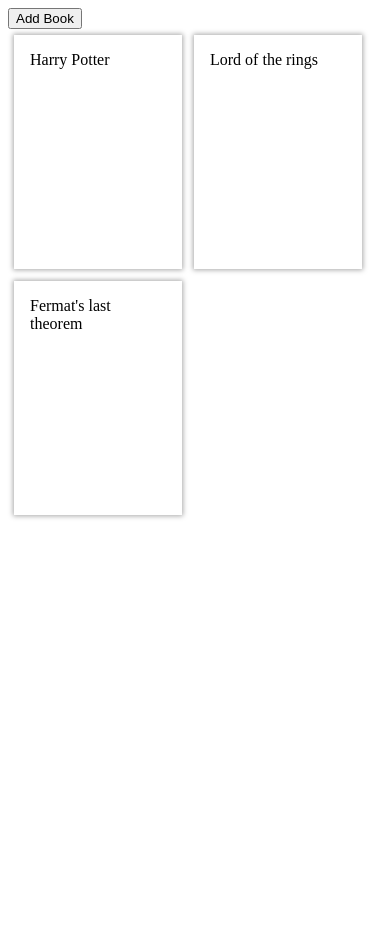
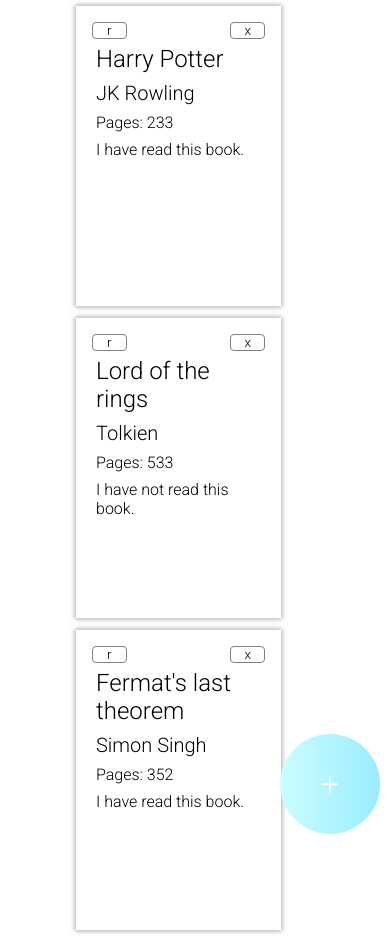
Before and after one commit to baneinei/Library, a plain HTML site: page index.html in a window 390 px wide. Before the commit the page ends 844 px from the top, so only its background shows below. Drawn offline with Linux system fonts and the light colour scheme.

Commit message:
Added pretty much the rest, some things need to be fixed still: Make the form minimizable without submitting, also fixing some responsive issues.

```diff
--- a/index.html
+++ b/index.html
@@ -2,10 +2,12 @@
 <head>
 <title>Library</title>
 <link rel="stylesheet" href="main.css">
+<link href="https://fonts.googleapis.com/css2?family=Roboto:wght@300&display=swap" rel="stylesheet">
+
 </head>
 <body>
 
-<button id="open_form_btn">Add Book</button>
+<button id="open_form_btn">+</button>
 
 <div id="container">
 
@@ -14,9 +16,10 @@
 <div id="fade" style="display:none;">
     <div id="form_box">
         <form id="book_form">
-            <input type="text" id="book_title" placeholder="Book Title" name="title" value="">
-            <input type="text" id="book_author" placeholder="Author" name="author">
-            <input type="number" id="book_pages" placeholder="Pages" name="pages">
+            <input class="input_box" type="text" id="book_title" placeholder="Book Title" name="title" value="">
+            <input class="input_box" type="text" id="book_author" placeholder="Author" name="author">
+            <input class="input_box" type="number" id="book_pages" placeholder="Pages" name="pages">
+            <br>
             <input type="radio" id="book_read" name="read">
             <label for="read">I have read this book</label><br>
             <input id="submit_form" type="button" value="Submit">
--- a/main.css
+++ b/main.css
@@ -1,3 +1,11 @@
+* {
+    margin:0px;
+    padding:0px;
+    box-sizing:border-box;
+    font-family: 'Roboto', sans-serif;
+
+}
+
 .book_card {
     padding:16px;
 
@@ -6,8 +14,30 @@
 box-shadow: 0px 0px 5px 1px rgba(0,0,0,0.34);
 
     margin:6px;
-    width:136px;
-    height:202px;
+    width:205px;
+    float:left;
+    height:300px;
+}
+
+.book_card p {
+    padding:4px;
+
+}
+
+.book_card button {
+
+    width:20%;
+    background-color:white;
+    border-radius:4px;
+    border:1px solid grey;
+
+}
+
+.book_card .remove_book {
+    float:right;
+}
+
+.book_card .toggle_read {
     float:left;
 }
 
@@ -20,14 +50,74 @@ box-shadow: 0px 0px 5px 1px rgba(0,0,0,0.34);
     position:fixed;
 }
 
+#open_form_btn {
+    position:fixed;
+    bottom:10px;
+    right:10px;
+    width:100px;
+    height:100px;
+    border-radius:50%;
+    border:none;
+    background: rgb(2,0,36);
+    background: linear-gradient(90deg, rgba(2,0,36,1) 0%, rgba(204,253,255,1) 0%, rgba(153,237,255,1) 100%);
+    font-size:32px;
+    color:white;
+}
+
+#container {
+    margin:0 auto;
+    display:table;
+    width:auto;
+}
+
 #form_box {
-    width:180px;
+    width:300px;
     margin: 0 auto;
-    background-color: silver;
-    padding:24px;
+    background-color: white;
+    padding:40px;
     margin-top:200px;
+}
+
+#book_form {
+    width:200px;
+    margin:0 auto;
+    display: table;
+
+}
+
+#book_form input[type=button],#book_form input[type=text],#book_form input[type=number] {
+    width:100%;
+}
+
+.input_box {
+    padding:12px;
 }
 
 #form_box input {
     margin:4px;
 }
+
+input[type=radio] {
+    width:20px;
+}
+
+#title {
+    font-size:24px;
+}
+
+#author {
+    font-size:20px;
+}
+
+@media screen and (max-width: 1310px) {
+    #container {
+        width:675px;
+    }
+  }
+
+
+  @media screen and (max-width: 660px) {
+    #container {
+        width:250px;
+    }
+  }
--- a/script.js
+++ b/script.js
@@ -6,7 +6,10 @@ const submitForm = document.querySelector("#submit_form");
 var bookForm = document.querySelector("#submit_form");
 
 bookForm.addEventListener("click", () => {
-    let new_book = new Book(document.querySelector("#book_title").value);
+    let new_book = new Book(document.querySelector("#book_title").value,
+                            document.querySelector("#book_author").value,
+                            document.querySelector("#book_pages").value,
+                            document.querySelector("#book_read").checked);
     addBookToLibrary(new_book);
     toggleDisplay(addBookForm);
     render();
@@ -26,8 +29,16 @@ function toggleDisplay(element) {
 
 }
 
-function Book(name) {
+function Book(name,author,pages,read) {
     this.name = name;
+    this.author = author;
+    this.pages = pages;
+    this.read = read;
+}
+
+Book.prototype.toggleRead = function () {
+    this.read = !(this.read);
+    render();
 }
 
 function addBookToLibrary(inputBook) {
@@ -37,21 +48,72 @@ function addBookToLibrary(inputBook) {
 function render() {
     container.innerHTML = "";
     for (let i = 0 ; i < myLibrary.length ; i++) {
+        // creates the remove button, adds the event listener and adds it to the div.
+        let btn = document.createElement("button");
+        btn.textContent = "x";
+        btn.classList.add("remove_book");
+        btn.addEventListener("click", () => {
+            myLibrary.splice(i,1);
+            render();
+        });
+
+
+        let readBtn = document.createElement("button");
+        readBtn.textContent = "r";
+        readBtn.classList.add("toggle_read");
+        readBtn.addEventListener("click", () => {
+            myLibrary[i].toggleRead();
+        });
+
+
+
+        //create a div in which the info will be contained
         let div = document.createElement("div");
         div.classList.add("book_card");
-        div.setAttribute("value",i);
+        let p = document.createElement("p");
+        p.textContent = myLibrary[i].name;
+        p.setAttribute("id","title");
+        div.appendChild(readBtn);
+        div.appendChild(btn);
+        div.appendChild(document.createElement("br"));
+        div.appendChild(p);
 
-        div.textContent = myLibrary[i].name;
+
+        let p1 = document.createElement("p");
+        p1.textContent = myLibrary[i].author;
+        p1.setAttribute("id","author");
+        div.appendChild(p1);
+
+        let p2 = document.createElement("p");
+        p2.textContent = "Pages: " + myLibrary[i].pages;
+        p2.setAttribute("id","pages");
+        div.appendChild(p2);
+
+        let p3 = document.createElement("p");
+        p3.setAttribute("id","read");
+        if (myLibrary[i].read) {
+            p3.textContent = "I have read this book.";
+        }
+        else {
+            p3.textContent = "I have not read this book.";
+        }
+        div.appendChild(p3);
+
+
+
+
+        //add the div to the container
         container.appendChild(div);
     }
 }
 
-let harry_potter = new Book("Harry Potter");
+let harry_potter = new Book("Harry Potter","JK Rowling",233,true);
 addBookToLibrary(harry_potter);
 
-let lotr = new Book("Lord of the rings");
+
+let lotr = new Book("Lord of the rings","Tolkien",533,false);
 addBookToLibrary(lotr);
 
-let fermat = new Book("Fermat's last theorem");
+let fermat = new Book("Fermat's last theorem","Simon Singh",352,true);
 addBookToLibrary(fermat);
 render();
```
